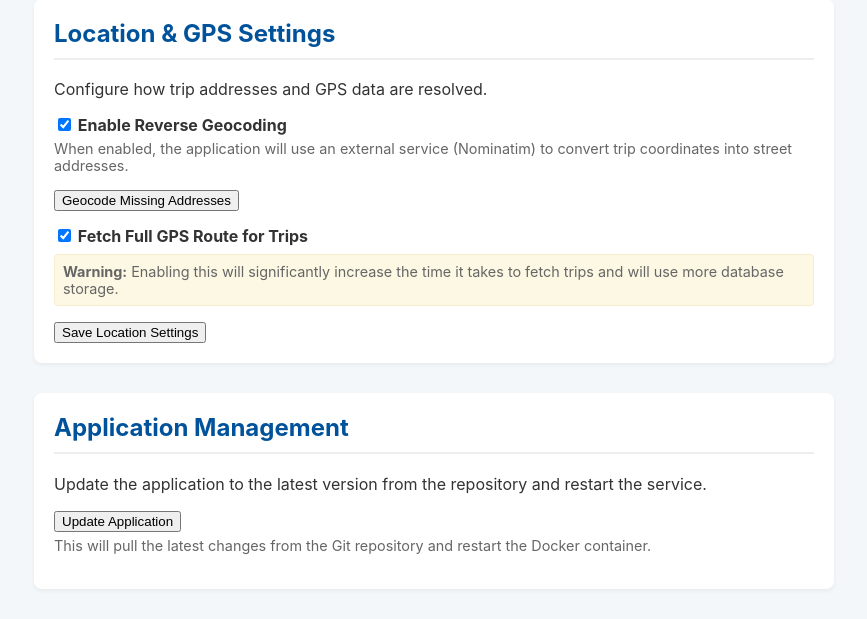
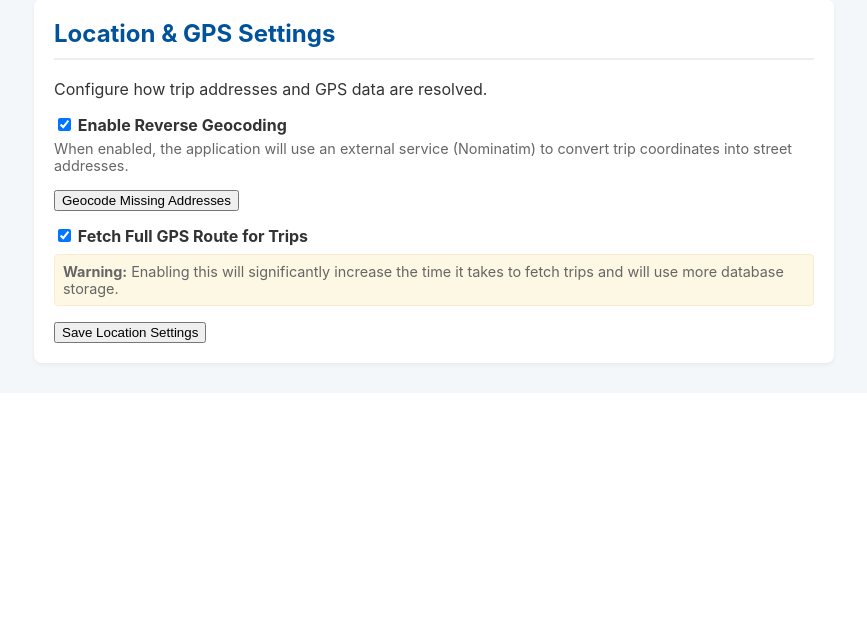
Before and after one commit to stone17/mytoyota-dashboard, a FastAPI app: page /settings in a window 1280 px wide. Shown: the part 3033-3652 px from the top of the page, without its empty margins (206-1073 px from the left). After the commit the page ends 3400 px from the top, so only its background shows below. Run offline with FastAPI, Linux system fonts and the light colour scheme.

Commit message:
remove web update option for now

```diff
--- a/app/templates/settings.html
+++ b/app/templates/settings.html
@@ -237,19 +237,8 @@
             </form>
         </section>
 
-        <section class="settings-section">
-            <h2>Application Management</h2>
-            <p>Update the application to the latest version from the repository and restart the service.</p>
-            <div class="form-group">
-                <button id="update-app-btn" type="button">Update Application</button>
-                <p>This will pull the latest changes from the Git repository and restart the Docker container.</p>
-            </div>
-            <p id="update-app-message" class="status-message"></p>
-        </section>
-
     </main>
 
-    <script src="/static/js/update.js?v={{ cache_buster }}"></script>
     <script src="/static/js/settings.js?v={{ cache_buster }}"></script>
 </body>
 </html>
```
